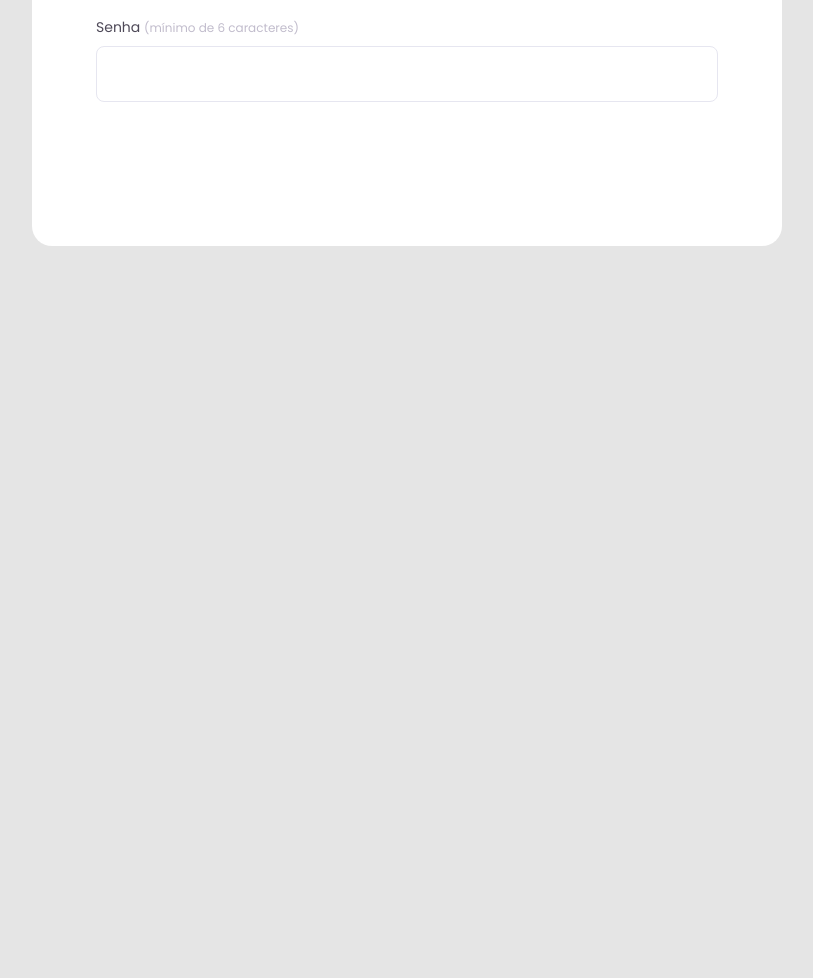
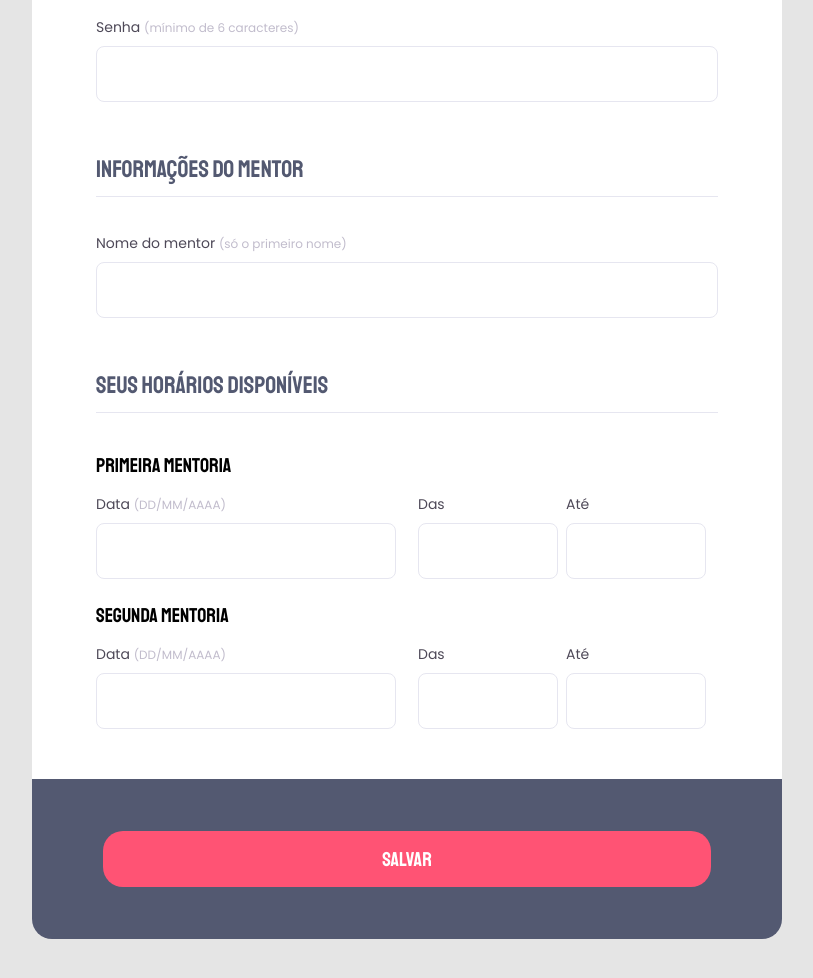
Before and after one commit to icaroregis/formularios__validacoes__customizacoes__praticando, a plain HTML site: page index.html in a window 1280 px wide. Shown: the part 674-1652 px from the top of the page, without its empty margins (233-1046 px from the left). Before the commit the page ends 920 px from the top, so only its background shows below. Drawn offline with Linux system fonts and the light colour scheme.

Commit message:
finaliazação do projeto

```diff
--- a/css/style.css
+++ b/css/style.css
@@ -59,12 +59,17 @@ fieldset {
 }
 
 main {
-  border-radius: 20px;
+  border-top-left-radius: 20px;
+  border-top-right-radius: 20px;
   background-color: #fff;
 }
 
+main form fieldset:first-child {
+  padding: 64px 64px 30px;
+}
+
 main form fieldset {
-  padding: 64px 64px 30px;
+  padding: 0 64px 30px;
 }
 
 fieldset div legend {
@@ -77,7 +82,8 @@ fieldset div legend {
   padding-bottom: 10px;
 }
 
-.name__and__surname {
+.name__and__surname,
+.first__mentorship {
   display: flex;
   gap: 22px;
 }
@@ -92,20 +98,85 @@ fieldset div legend {
 }
 
 .name__and__surname div label,
-.large__input__fields label {
+.large__input__fields label,
+.date__first__mentorship label,
+.container__date div label {
   font-size: 0.875rem;
   color: #4e4958;
 }
 
 .name__and__surname div input,
-.large__input__fields input {
+.large__input__fields input,
+.container__date div input,
+.first__mentorship .date__first__mentorship input {
   height: 56px;
   border-radius: 8px;
   border: 1px solid #e6e6f0;
+  padding: 0 20px;
 }
 
-.large__input__fields label strong {
+.container__date div input {
+  max-width: 140px;
+}
+
+.large__input__fields label span,
+.date__first__mentorship label span {
   font-size: 0.75rem;
   color: #c1bccc;
   font-weight: 400;
 }
+
+fieldset div div h2 {
+  font-size: 1.25rem;
+  font-weight: 400;
+  font-family: 'Staatliches', sans-serif;
+  line-height: 2.125rem;
+  margin-bottom: 11px;
+}
+
+.date__first__mentorship {
+  display: flex;
+  gap: 8px;
+  flex: 1;
+  margin-bottom: 20px;
+  flex-direction: column;
+}
+
+.container__date {
+  display: flex;
+  gap: 8px;
+  flex: 1;
+  margin-bottom: 20px;
+}
+
+.container__date div {
+  display: flex;
+  flex-direction: column;
+  gap: 8px;
+}
+
+footer {
+  display: flex;
+  background-color: #535971;
+  padding: 52px 71px;
+  border-bottom-left-radius: 20px;
+  border-bottom-right-radius: 20px;
+  margin-bottom: 50px;
+}
+
+footer button {
+  flex: 1;
+  height: 56px;
+  background-color: #ff5374;
+  border-radius: 20px;
+  cursor: pointer;
+  border: none;
+  font-family: 'Staatliches', sans-serif;
+  text-transform: uppercase;
+  font-size: 1.25rem;
+  color: #fff;
+}
+
+footer button:hover {
+  background-color: #c54a62;
+}
--- a/index.html
+++ b/index.html
@@ -38,24 +38,87 @@
             </div>
 
             <div class="large__input__fields">
-              <label for="email">Email <strong>(digite um email válido)</strong></label>
+              <label for="email">Email <span>(digite um email válido)</span></label>
               <input type="text" id="email">
             </div>
 
             <div class="large__input__fields">
-              <label for="senha">Senha <strong>(mínimo de 6 caracteres)</strong></label>
+              <label for="senha">Senha <span>(mínimo de 6 caracteres)</span></label>
               <input type="text" id="senha">
             </div>
           </div>
         </fieldset>
 
-        <div></div>
+        <fieldset>
+          <div>
+            <legend>Informações do mentor</legend>
 
-        <fieldset></fieldset>
+            <div class="large__input__fields">
+              <label for="nome__do__mentor">Nome do mentor <span>(só o primeiro nome)</span></label>
+              <input type="text" id="nome">
+            </div>
+          </div>
+        </fieldset>
+
+        <fieldset>
+          <div>
+            <legend>Seus horários disponíveis</legend>
+
+            <div>
+              <h2>Primeira mentoria</h2>
+
+              <div class="first__mentorship">
+                <div class="date__first__mentorship">
+                  <label for="data">Data <span>(DD/MM/AAAA)</span></label>
+                  <input type="text" id="data">
+                </div>
+
+                <div class="container__date">
+                  <div>
+                    <label for="inicio">Das</label>
+                    <input type="text" id="inicio">
+                  </div>
+
+                  <div>
+                    <label for="fim">Até</label>
+                    <input type="text" id="fim">
+                  </div>
+                </div>
+              </div>
+            </div>
+
+            <div>
+              <h2>Segunda mentoria</h2>
+
+              <div class="first__mentorship">
+                <div class="date__first__mentorship">
+                  <label for="data">Data <span>(DD/MM/AAAA)</span></label>
+                  <input type="text" id="data">
+                </div>
+
+                <div class="container__date">
+                  <div>
+                    <label for="inicio">Das</label>
+                    <input type="text" id="inicio">
+                  </div>
+
+                  <div>
+                    <label for="fim">Até</label>
+                    <input type="text" id="fim">
+                  </div>
+                </div>
+              </div>
+            </div>
+          </div>
+        </fieldset>
       </form>
     </main>
 
-    <footer></footer>
+    <footer>
+      <button class="button" form="mentoring__form">
+        Salvar
+      </button>
+    </footer>
   </div>
 </body>
 
```
